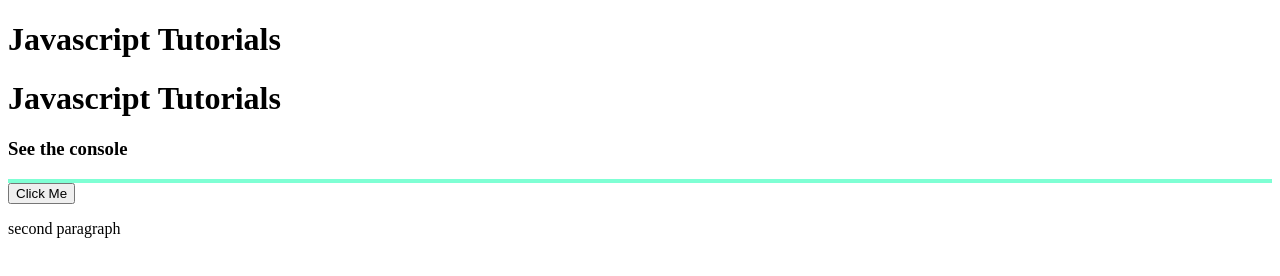
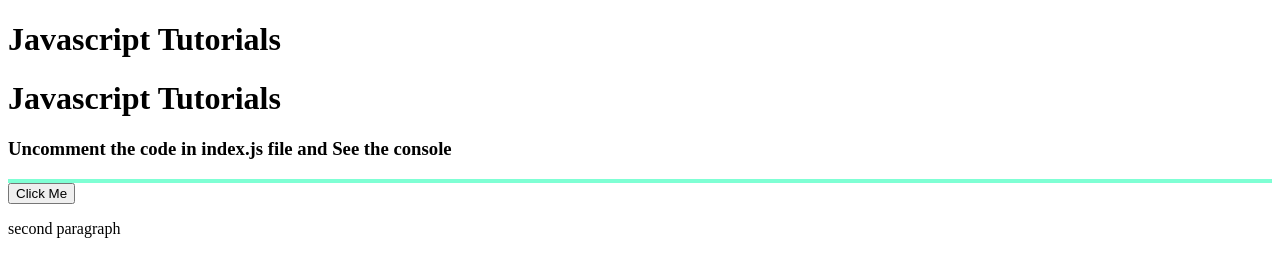
Before and after one commit to HarshRajMishra1995/Tutorials, a plain HTML site: page Javascript_Tutorials/index.html in a window 1280 px wide. Drawn offline with Linux system fonts and the light colour scheme.

Commit message:
added some code to index.js

```diff
--- a/Javascript_Tutorials/index.html
+++ b/Javascript_Tutorials/index.html
@@ -17,7 +17,7 @@
 <body>
 <H1 class="heading">Javascript Tutorials</H1>
 <H1 class="heading">Javascript Tutorials</H1>
-<h3 id="smallheading">See the console</h3>
+<h3 id="smallheading">Uncomment the code in index.js file and See the console</h3>
 
 <div class="mydiv"></div>
 <button class="btn">Click Me</button>
```
Also changed, not shown: Javascript_Tutorials/index.js (line endings or trailing spaces).
